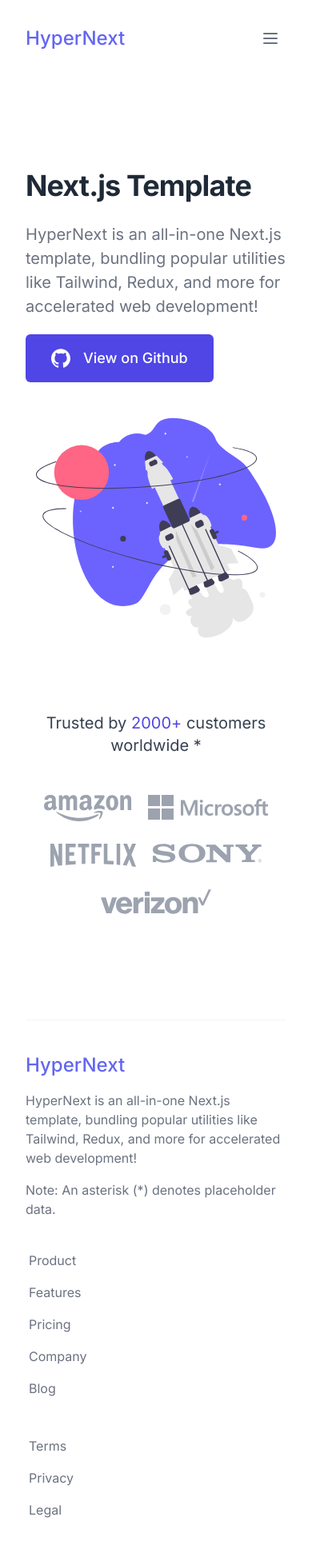
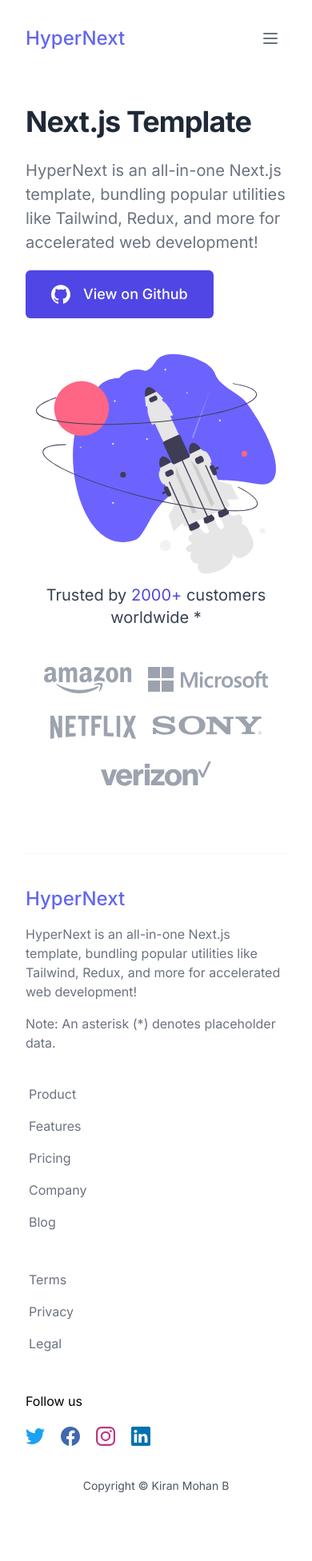
Before and after one commit to KiranM27/HyperNext, a Next.js app: page / in a window 390 px wide. Shown: the top 1952 px of the page at 80% size. After the commit the page ends 1900 px from the top, so only its background shows below. Built offline with nearby package versions, Linux system fonts and the light colour scheme.

Commit message:
style: spacing issues

```diff
--- a/public/icons/landing/LaunchImage.tsx
+++ b/public/icons/landing/LaunchImage.tsx
@@ -1,15 +1,15 @@
 import React, { useEffect } from 'react';
 
 const LaunchImage = () => {
-  const [width, setWidth] = React.useState<number>(window?.innerWidth || 0);
+  const [width, setWidth] = React.useState<number>(0);
   const [device, setDevice] = React.useState<'mobile' | 'tablet' | 'desktop'>('desktop');
   const [size, setSize] = React.useState<number>(500);
 
   // update the width of the screen on resize
   useEffect(() => {
-    const handleResize = () => setWidth(window.innerWidth);
-    window.addEventListener('resize', handleResize);
-    return () => window.removeEventListener('resize', handleResize);
+    const handleResize = () => setWidth(window?.innerWidth || 0);
+    window?.addEventListener('resize', handleResize);
+    return () => window?.removeEventListener('resize', handleResize);
   }, []);
 
   // update the  device type based on the width
--- a/src/components/Landing/Intro.tsx
+++ b/src/components/Landing/Intro.tsx
@@ -34,7 +34,7 @@
 
   return (
     <>
-      <Container className="flex flex-wrap flex-row items-center my-20">
+      <Container className="flex flex-wrap flex-row items-center md:my-10 lg:my-20 ">
         <div className="flex items-center w-full lg:w-1/2">
           <div className="max-w-2xl mb-8">
             <h1 className="text-4xl font-bold leading-snug tracking-tight text-gray-800 lg:text-4xl lg:leading-tight xl:text-6xl xl:leading-tight dark:text-white">
--- a/src/layouts/Footer.tsx
+++ b/src/layouts/Footer.tsx
@@ -51,7 +51,7 @@
   ];
 
   return (
-    <div className="relative my-12 p-8">
+    <div className="relative p-8">
       <Container>
         <div className="grid grid-cols-1 gap-10 pt-10 mx-auto mt-5 border-t border-gray-100 dark:border-trueGray-700 lg:grid-cols-5">
           <div className="lg:col-span-2">
--- a/src/pages/index.tsx
+++ b/src/pages/index.tsx
@@ -7,7 +7,7 @@
 
 const Home: PageWithPrimaryLayout = () => {
   return (
-    <div className="min-h-screen p-8">
+    <div className="min-[h-screen/2] p-8">
       <div className={`flex flex-col items-center justify-between ${inter.className} w-full`}>
         <Intro />
       </div>
```
